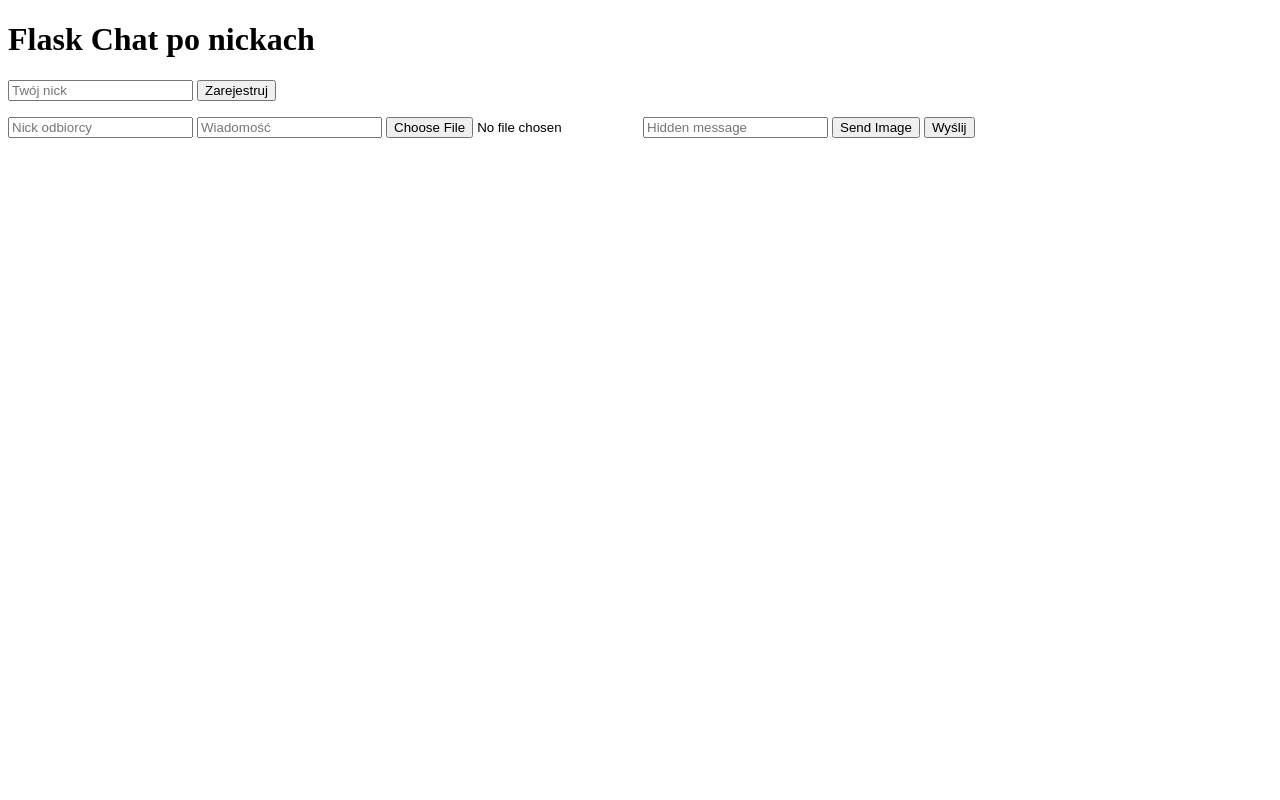
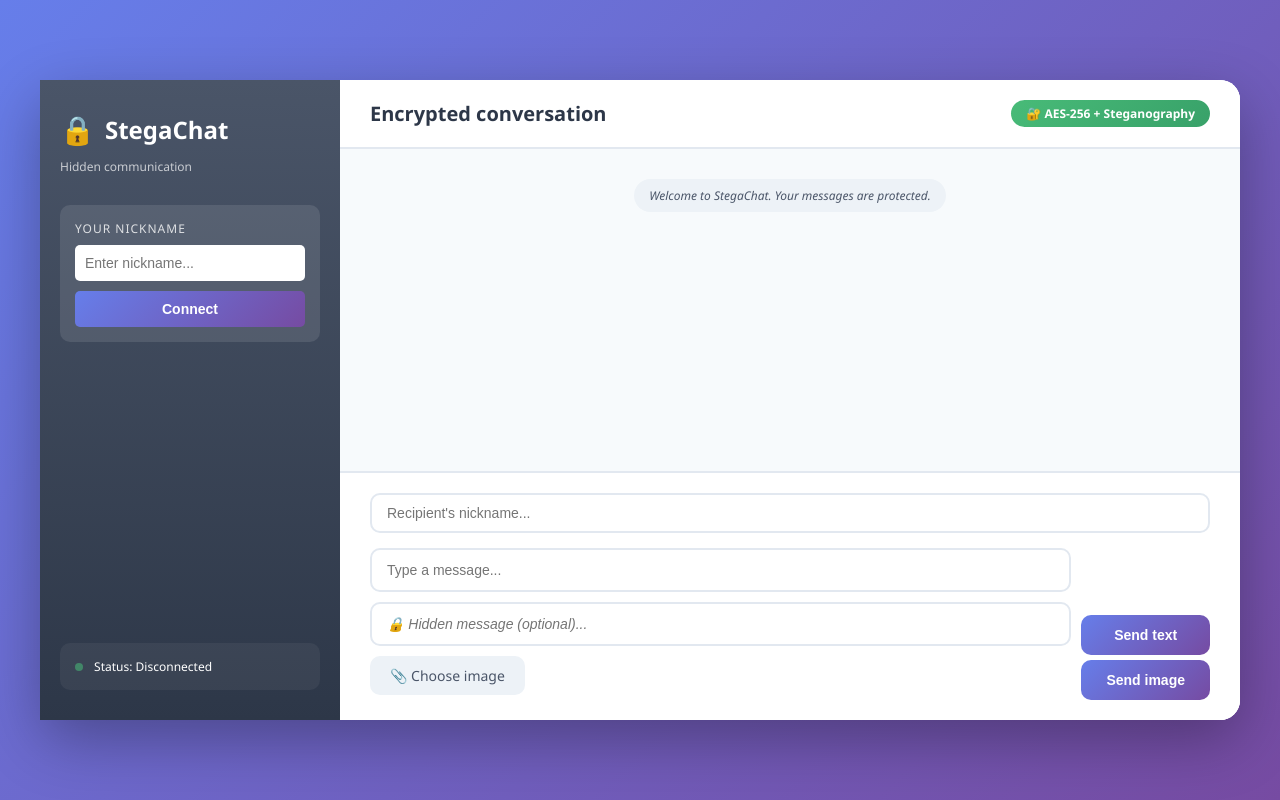
Before and after one commit to fijalkoa/HiddenTalk, a Flask app: page / in a window 1280 px wide. Run offline with Flask 3, Linux system fonts and the light colour scheme; some libraries are stand-ins or nearby versions.

Commit message:
Updated UI/UX

```diff
--- a/static/script.js
+++ b/static/script.js
@@ -1,81 +1,146 @@
 const socket = io();
-
 let myNick = '';
 
+// Update file name display
+function updateFileName() {
+    const input = document.getElementById('imgInput');
+    const fileNameDisplay = document.getElementById('fileName');
+    if (input.files.length > 0) {
+        fileNameDisplay.textContent = `Selected: ${input.files[0].name}`;
+    } else {
+        fileNameDisplay.textContent = '';
+    }
+}
+
+// Register user
 document.getElementById('registerBtn').addEventListener('click', () => {
     const nick = document.getElementById('nickInput').value.trim();
     if (nick) {
         myNick = nick;
         socket.emit('register', nick);
+        document.getElementById('statusText').textContent = 'Connected as ' + nick;
     }
 });
 
+// Send text message
 document.getElementById('sendBtn').addEventListener('click', () => {
     const to = document.getElementById('toInput').value.trim();
     const message = document.getElementById('messageInput').value.trim();
     if (to && message) {
         socket.emit('private_message', { from: myNick, to: to, message: message });
+
+        // Add to own chat
+        const messageDiv = document.createElement('div');
+        messageDiv.className = 'message message-sent';
+        messageDiv.innerHTML = `
+            <div class="message-sender">You → ${to}</div>
+            <div class="message-text">${message}</div>
+        `;
+        document.getElementById('chat').appendChild(messageDiv);
+
         document.getElementById('messageInput').value = '';
+        scrollToBottom();
     }
 });
 
-const chat = document.getElementById('chat');
-
-socket.on('receive_message', (data) => {
-    const p = document.createElement('p');
-    p.textContent = `${data.from}: ${data.message}`;
-    chat.appendChild(p);
-});
-
-socket.on('system_message', (msg) => {
-    const p = document.createElement('p');
-    p.style.fontStyle = 'italic';
-    p.textContent = `[SYSTEM] ${msg}`;
-    chat.appendChild(p);
-});
-
+// Send image
 function sendImage() {
     const file = document.getElementById('imgInput').files[0];
-    if (!file) return alert("Pick an image first!");
+    if (!file) {
+        addSystemMessage("Choose an image!");
+        return;
+    }
 
     const to = document.getElementById("toInput").value.trim();
-    if (!to) return alert("Enter target nick!");
+    if (!to) {
+        addSystemMessage("Enter recipient's nickname!");
+        return;
+    }
 
     const reader = new FileReader();
-
     reader.onload = function (e) {
         const arrayBuffer = e.target.result;
         const bytes = new Uint8Array(arrayBuffer);
-        console.log(`Read ${bytes.length} bytes from file.`);
-        console.log(bytes);
 
-        // send everything in one object
         socket.emit("private_image", {
             from: myNick,
             to: to,
             image: bytes
         });
+
+        // Add to own chat
+        const messageDiv = document.createElement('div');
+        messageDiv.className = 'message message-sent';
+        const blob = new Blob([bytes], { type: "image/png"});
+        const url = URL.createObjectURL(blob);
+        messageDiv.innerHTML = `
+            <div class="message-sender">You → ${to}</div>
+            <div class="message-text">Sent image with steganography</div>
+            <img src="${url}" class="message-image">
+        `;
+        document.getElementById('chat').appendChild(messageDiv);
+
+        document.getElementById('imgInput').value = '';
+        updateFileName();
+        scrollToBottom();
     };
-
     reader.readAsArrayBuffer(file);
 }
 
+// Receive message
+socket.on('receive_message', (data) => {
+    const messageDiv = document.createElement('div');
+    messageDiv.className = 'message message-received';
+    messageDiv.innerHTML = `
+        <div class="message-sender">${data.from}</div>
+        <div class="message-text">${data.message}</div>
+    `;
+    document.getElementById('chat').appendChild(messageDiv);
+    scrollToBottom();
+});
 
-// Make it available for HTML button
-window.sendImage = sendImage;
+// Receive image
+socket.on('receive_image', (data) => {
+    const messageDiv = document.createElement('div');
+    messageDiv.className = 'message message-received';
 
-socket.on('receive_image', (data) => {
-    const p = document.createElement('p');
-    p.textContent = `${data.from} sent an image:`;
-    chat.appendChild(p);
-
-    console.log('Received image metadata:', data);
-    console.log('Image bytes:', data.image);
     const blob = new Blob([data.image], { type: "image/png"});
     const url = URL.createObjectURL(blob);
 
-    const img = document.createElement('img');
-    img.src = url;
-    img.style.width = '200px';
-    chat.appendChild(img);
+    messageDiv.innerHTML = `
+        <div class="message-sender">${data.from}</div>
+        <div class="message-text">Sent image with steganography</div>
+        <img src="${url}" class="message-image">
+    `;
+    document.getElementById('chat').appendChild(messageDiv);
+    scrollToBottom();
 });
+
+// System messages
+socket.on('system_message', (msg) => {
+    addSystemMessage(msg);
+});
+
+function addSystemMessage(msg) {
+    const messageDiv = document.createElement('div');
+    messageDiv.className = 'system-message';
+    messageDiv.textContent = msg;
+    document.getElementById('chat').appendChild(messageDiv);
+    scrollToBottom();
+}
+
+function scrollToBottom() {
+    const chat = document.getElementById('chat');
+    chat.scrollTop = chat.scrollHeight;
+}
+
+// Event listeners
+document.getElementById('imgInput').addEventListener('change', updateFileName);
+document.getElementById('sendImgBtn').addEventListener('click', sendImage);
+
+// Enter key to send
+document.getElementById('messageInput').addEventListener('keypress', (e) => {
+    if (e.key === 'Enter') {
+        document.getElementById('sendBtn').click();
+    }
+});
--- /dev/null
+++ b/static/styles.css
@@ -0,0 +1,396 @@
+* {
+    margin: 0;
+    padding: 0;
+    box-sizing: border-box;
+}
+
+body {
+    font-family: 'Segoe UI', Tahoma, Geneva, Verdana, sans-serif;
+    background: linear-gradient(135deg, #667eea 0%, #764ba2 100%);
+    min-height: 100vh;
+    display: flex;
+    justify-content: center;
+    align-items: center;
+    padding: 20px;
+}
+
+.container {
+    background: rgba(255, 255, 255, 0.95);
+    border-radius: 20px;
+    box-shadow: 0 20px 60px rgba(0, 0, 0, 0.3);
+    max-width: 1200px;
+    width: 100%;
+    overflow: visible;
+    display: grid;
+    grid-template-columns: 300px 1fr;
+    height: 80vh;
+    min-height: 600px;
+}
+
+/* Sidebar */
+.sidebar {
+    background: linear-gradient(180deg, #4a5568 0%, #2d3748 100%);
+    color: white;
+    padding: 30px 20px;
+    display: flex;
+    flex-direction: column;
+}
+
+.logo {
+    font-size: 24px;
+    font-weight: bold;
+    margin-bottom: 10px;
+    display: flex;
+    align-items: center;
+    gap: 10px;
+}
+
+.logo::before {
+    content: "🔒";
+    font-size: 28px;
+}
+
+.subtitle {
+    font-size: 12px;
+    opacity: 0.7;
+    margin-bottom: 30px;
+}
+
+.user-section {
+    background: rgba(255, 255, 255, 0.1);
+    padding: 15px;
+    border-radius: 10px;
+    margin-bottom: 20px;
+}
+
+.user-section label {
+    display: block;
+    font-size: 12px;
+    margin-bottom: 8px;
+    opacity: 0.8;
+    text-transform: uppercase;
+    letter-spacing: 1px;
+}
+
+.user-section input {
+    width: 100%;
+    padding: 10px;
+    border: none;
+    border-radius: 5px;
+    font-size: 14px;
+    margin-bottom: 10px;
+}
+
+.btn {
+    padding: 10px 20px;
+    border: none;
+    border-radius: 5px;
+    cursor: pointer;
+    font-size: 14px;
+    font-weight: 600;
+    transition: all 0.3s;
+}
+
+.btn-primary {
+    background: linear-gradient(135deg, #667eea 0%, #764ba2 100%);
+    color: white;
+    width: 100%;
+}
+
+.btn-primary:hover {
+    transform: translateY(-2px);
+    box-shadow: 0 5px 15px rgba(102, 126, 234, 0.4);
+}
+
+.status {
+    margin-top: auto;
+    padding: 15px;
+    background: rgba(255, 255, 255, 0.05);
+    border-radius: 10px;
+    font-size: 12px;
+}
+
+.status-indicator {
+    display: inline-block;
+    width: 8px;
+    height: 8px;
+    border-radius: 50%;
+    background: #48bb78;
+    margin-right: 8px;
+    animation: pulse 2s infinite;
+}
+
+@keyframes pulse {
+    0%, 100% { opacity: 1; }
+    50% { opacity: 0.5; }
+}
+
+/* Main Chat Area */
+.chat-area {
+    display: flex;
+    flex-direction: column;
+    background: #f7fafc;
+    overflow: hidden;
+    border-top-right-radius: 20px;
+    border-bottom-right-radius: 20px;
+}
+
+.chat-header {
+    background: white;
+    padding: 20px 30px;
+    border-bottom: 2px solid #e2e8f0;
+    display: flex;
+    align-items: center;
+    justify-content: space-between;
+}
+
+.chat-header h2 {
+    color: #2d3748;
+    font-size: 20px;
+}
+
+.security-badge {
+    background: linear-gradient(135deg, #48bb78 0%, #38a169 100%);
+    color: white;
+    padding: 5px 15px;
+    border-radius: 20px;
+    font-size: 12px;
+    font-weight: 600;
+}
+
+.messages {
+    flex: 1;
+    overflow-y: auto;
+    overflow-x: hidden;
+    padding: 30px;
+    display: flex;
+    flex-direction: column;
+    gap: 15px;
+    scroll-behavior: smooth;
+}
+
+.message {
+    max-width: 70%;
+    padding: 15px 20px;
+    border-radius: 15px;
+    animation: slideIn 0.3s ease-out;
+}
+
+@keyframes slideIn {
+    from {
+        opacity: 0;
+        transform: translateY(10px);
+    }
+    to {
+        opacity: 1;
+        transform: translateY(0);
+    }
+}
+
+.message-received {
+    background: white;
+    align-self: flex-start;
+    border-bottom-left-radius: 5px;
+    box-shadow: 0 2px 10px rgba(0, 0, 0, 0.05);
+}
+
+.message-sent {
+    background: linear-gradient(135deg, #667eea 0%, #764ba2 100%);
+    color: white;
+    align-self: flex-end;
+    border-bottom-right-radius: 5px;
+}
+
+.message-sender {
+    font-weight: 600;
+    font-size: 12px;
+    margin-bottom: 5px;
+    opacity: 0.8;
+}
+
+.message-text {
+    font-size: 14px;
+    line-height: 1.5;
+}
+
+.message-image {
+    margin-top: 10px;
+    max-width: 50px;
+    border-radius: 10px;
+    cursor: pointer;
+    transition: transform 0.3s;
+}
+
+.message-image:hover {
+    transform: scale(1.05);
+}
+
+.system-message {
+    align-self: center;
+    background: #edf2f7;
+    color: #4a5568;
+    padding: 8px 15px;
+    border-radius: 20px;
+    font-size: 12px;
+    font-style: italic;
+}
+
+/* Input Area */
+.input-area {
+    background: white;
+    padding: 20px 30px;
+    border-top: 2px solid #e2e8f0;
+}
+
+.recipient-section {
+    margin-bottom: 15px;
+}
+
+.recipient-section input {
+    width: 100%;
+    padding: 10px 15px;
+    border: 2px solid #e2e8f0;
+    border-radius: 10px;
+    font-size: 14px;
+    transition: border-color 0.3s;
+}
+
+.recipient-section input:focus {
+    outline: none;
+    border-color: #667eea;
+}
+
+.message-compose {
+    display: flex;
+    gap: 10px;
+    align-items: flex-end;
+}
+
+.compose-inputs {
+    flex: 1;
+    display: flex;
+    flex-direction: column;
+    gap: 10px;
+}
+
+.compose-inputs input[type="text"] {
+    width: 100%;
+    padding: 12px 15px;
+    border: 2px solid #e2e8f0;
+    border-radius: 10px;
+    font-size: 14px;
+    transition: border-color 0.3s;
+}
+
+.compose-inputs input[type="text"]:focus {
+    outline: none;
+    border-color: #667eea;
+}
+
+.file-input-wrapper {
+    position: relative;
+    overflow: hidden;
+    display: inline-block;
+}
+
+.file-input-wrapper input[type="file"] {
+    position: absolute;
+    left: -9999px;
+}
+
+.file-input-label {
+    display: inline-block;
+    padding: 10px 20px;
+    background: #edf2f7;
+    color: #4a5568;
+    border-radius: 10px;
+    cursor: pointer;
+    transition: all 0.3s;
+    font-size: 14px;
+}
+
+.file-input-label:hover {
+    background: #e2e8f0;
+}
+
+.file-name {
+    font-size: 12px;
+    color: #718096;
+    margin-top: 5px;
+}
+
+.send-buttons {
+    display: flex;
+    flex-direction: column;
+    gap: 5px;
+}
+
+.btn-send {
+    padding: 12px 25px;
+    background: linear-gradient(135deg, #667eea 0%, #764ba2 100%);
+    color: white;
+    border: none;
+    border-radius: 10px;
+    cursor: pointer;
+    font-size: 14px;
+    font-weight: 600;
+    transition: all 0.3s;
+}
+
+.btn-send:hover:not(:disabled) {
+    transform: translateY(-2px);
+    box-shadow: 0 5px 15px rgba(102, 126, 234, 0.4);
+}
+
+.btn-send:disabled {
+    opacity: 0.5;
+    cursor: not-allowed;
+}
+
+.hidden-message-input {
+    font-size: 12px;
+    color: #718096;
+    font-style: italic;
+}
+
+/* Scrollbar Styling */
+.messages::-webkit-scrollbar {
+    width: 12px;
+}
+
+.messages::-webkit-scrollbar-track {
+    background: #edf2f7;
+    border-radius: 10px;
+}
+
+.messages::-webkit-scrollbar-thumb {
+    background: #a0aec0;
+    border-radius: 10px;
+    border: 2px solid #edf2f7;
+}
+
+.messages::-webkit-scrollbar-thumb:hover {
+    background: #718096;
+}
+
+/* Firefox scrollbar */
+.messages {
+    scrollbar-width: auto;
+    scrollbar-color: #a0aec0 #edf2f7;
+}
+
+/* Responsive */
+@media (max-width: 768px) {
+    .container {
+        grid-template-columns: 1fr;
+        grid-template-rows: auto 1fr;
+    }
+
+    .sidebar {
+        padding: 20px;
+    }
+
+    .message {
+        max-width: 85%;
+    }
+}
--- a/templates/index.html
+++ b/templates/index.html
@@ -1,30 +1,68 @@
 <!DOCTYPE html>
 <html lang="en">
-
 <head>
     <meta charset="UTF-8">
-    <title>Flask Chat</title>
+    <meta name="viewport" content="width=device-width, initial-scale=1.0">
+    <title>StegaChat - Steganographic Messenger</title>
+    <link rel="stylesheet" href="../static/styles.css">
 </head>
+<body>
+    <div class="container">
+        <!-- Sidebar -->
+        <div class="sidebar">
+            <div class="logo">StegaChat</div>
+            <div class="subtitle">Hidden communication</div>
 
-<body>
-    <h1>Flask Chat po nickach</h1>
-    <div>
-        <input id="nickInput" placeholder="Twój nick">
-        <button id="registerBtn">Zarejestruj</button>
-        <p> </p>
+            <div class="user-section">
+                <label>Your nickname</label>
+                <input type="text" id="nickInput" placeholder="Enter nickname...">
+                <button class="btn btn-primary" id="registerBtn">Connect</button>
+            </div>
+
+            <div class="status">
+                <span class="status-indicator"></span>
+                Status: <span id="statusText">Disconnected</span>
+            </div>
+        </div>
+
+        <!-- Chat Area -->
+        <div class="chat-area">
+            <div class="chat-header">
+                <h2>Encrypted conversation</h2>
+                <div class="security-badge">🔐 AES-256 + Steganography</div>
+            </div>
+
+            <div class="messages" id="chat">
+                <div class="system-message">Welcome to StegaChat. Your messages are protected.</div>
+            </div>
+
+            <div class="input-area">
+                <div class="recipient-section">
+                    <input type="text" id="toInput" placeholder="Recipient's nickname...">
+                </div>
+
+                <div class="message-compose">
+                    <div class="compose-inputs">
+                        <input type="text" id="messageInput" placeholder="Type a message...">
+                        <input type="text" id="hiddenMessageInput" placeholder="🔒 Hidden message (optional)..." class="hidden-message-input">
+
+                        <div class="file-input-wrapper">
+                            <input type="file" id="imgInput" accept="image/*">
+                            <label for="imgInput" class="file-input-label">📎 Choose image</label>
+                            <div class="file-name" id="fileName"></div>
+                        </div>
+                    </div>
+
+                    <div class="send-buttons">
+                        <button class="btn-send" id="sendBtn">Send text</button>
+                        <button class="btn-send" id="sendImgBtn">Send image</button>
+                    </div>
+                </div>
+            </div>
+        </div>
     </div>
-    <div>
-        <input id="toInput" placeholder="Nick odbiorcy">
-        <input id="messageInput" placeholder="Wiadomość">
-        <input type="file" id="imgInput" accept="image/*">
-        <input placeholder="Hidden message">
-        <button onclick="sendImage()">Send Image</button>
-        <button id="sendBtn">Wyślij</button>
-    </div>
-    <div id="chat"></div>
 
     <script src="https://cdn.socket.io/4.7.1/socket.io.min.js"></script>
-    <script src="{{ url_for('static', filename='script.js') }}"></script>
+    <script src="../static/script.js"></script>
 </body>
-
 </html>
```
